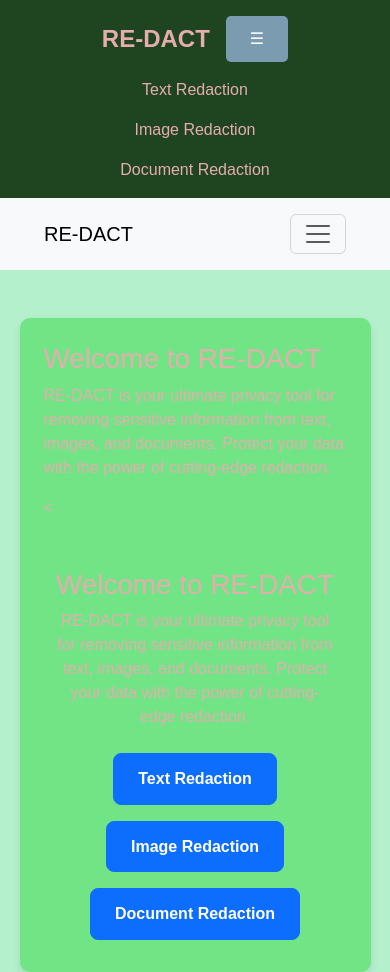
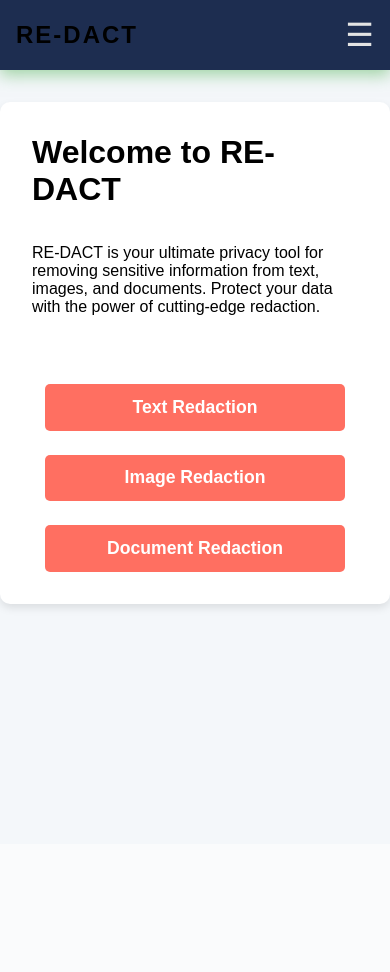
Before and after one commit to Vishwavichu67/RE-DACT, a Flask app: page / in a window 390 px wide. After the commit the page ends 611 px from the top, so only its background shows below. Run offline with Flask 2, Linux system fonts and the light colour scheme.

Commit message:
Updated base.html and navbar styles

```diff
--- a/static/css/style.css
+++ b/static/css/style.css
@@ -1,18 +1,20 @@
 /* Theme Colors */
 :root {
-  --light-bg: #b5f0cd;
-  --light-text: #e5adad;
-  --light-navbar: #1f4520;
-  --light-content-bg: #71e486;
+  --light-bg: #f4f7fa; /* Soft off-white for light theme */
+  --light-text: #000000; /* Dark text for readability */
+  --light-navbar: #1d2d50; /* Dark Royal Blue navbar */
+  --light-content-bg: #ffffff; /* White content background for clean look */
 
-  --dark-bg: #1a1a1a;
-  --dark-text: #f5f5f5;
-  --dark-navbar: #444444;
-  --dark-content-bg: #2c2c2c;
+  --dark-bg: #0f0f0f; /* Dark, near-black background */
+  --dark-text: #e3e3e3; /* Light text with greyish touch */
+  --dark-navbar: #2c2f38; /* Dark grey navbar with slightly muted tone */
+  --dark-content-bg: #353b48; /* Darker content background */
 
-  --primary-color: #7a9bb0;
-  --button-hover: #a9bbcf;
+  --primary-color: #ff6f61; /* Futuristic, bright coral */
+  --button-hover: #ff3b30; /* Hover effect with darker shade */
+  --highlight-color: #00bfae; /* Teal highlight color */
 }
+
 
 /* General Reset */
 * {
@@ -22,9 +24,10 @@
 }
 
 body {
-  font-family: Arial, sans-serif;
+  font-family: 'Orbitron', sans-serif; /* Futuristic font */
   transition: background-color 0.3s ease, color 0.3s ease;
   margin: 0;
+  background-color: var(--dark-bg);
 }
 
 /* Light Theme */
@@ -51,52 +54,91 @@ body.dark {
   top: 0;
   z-index: 1000;
   transition: background-color 0.3s ease, color 0.3s ease;
+  box-shadow: 0px 5px 15px rgba(0, 0, 0, 0.2); /* Adding a subtle shadow for a floating effect */
+  animation: navbarSlide 1s ease-out; /* Smooth navbar animation */
 }
 
 body.light .navbar {
   background-color: var(--light-navbar);
+  box-shadow: 0px 5px 15px rgba(76, 175, 80, 0.5); /* Subtle green shadow */
 }
 
-.navbar .brand a {
+@keyframes navbarSlide {
+  0% {
+    opacity: 0;
+    transform: translateY(-20px);
+  }
+  100% {
+    opacity: 1;
+    transform: translateY(0);
+  }
+}
+
+.navbar .navbar-container {
+  display: flex;
+  justify-content: space-between;
+  align-items: center;
+  width: 100%;
+  flex-wrap: nowrap;
+}
+
+.navbar .navbar-brand {
   font-size: 1.5rem;
   font-weight: bold;
   text-decoration: none;
   color: var(--dark-text);
   transition: color 0.3s ease;
+  letter-spacing: 2px;
 }
 
-body.light .navbar .brand a {
+body.light .navbar .navbar-brand {
   color: var(--light-text);
 }
 
 .nav-links {
   display: flex;
+  flex-direction: row;
   gap: 1rem;
+  align-items: center;
+  margin-left: 2rem;
+}
+
+.nav-links li {
+  list-style: none;
 }
 
 .nav-links a {
   text-decoration: none;
   color: var(--dark-text);
   font-size: 1rem;
-  transition: color 0.3s ease;
+  font-weight: 500;
+  padding: 0.5rem 1rem;
+  border-radius: 5px;
+  transition: transform 0.3s ease, color 0.3s ease;
 }
 
 body.light .nav-links a {
-  color: var(--light-text);
+  color: var(--dark-text);
 }
 
 .nav-links a:hover {
-  color: var(--primary-color);
+  color: var(--highlight-color);
+  transform: scale(1.1); /* Slight zoom effect */
+}
+
+body.light .nav-links a:hover {
+  color: var(--highlight-color);
 }
 
 /* Theme Button */
 .theme-button {
   background: none;
   border: none;
-  font-size: 1.5rem;
+  font-size: 1.3rem;
   cursor: pointer;
   color: var(--dark-text);
-  transition: transform 0.2s ease-in-out, color 0.3s ease;
+  transition: transform 0.2s ease-in-out, color 0.3s ease, box-shadow 0.3s ease;
+  margin-left: 1rem;
 }
 
 body.light .theme-button {
@@ -104,18 +146,110 @@ body.light .theme-button {
 }
 
 .theme-button:active {
-  transform: scale(1.2);
+  transform: scale(0.70);
+  box-shadow: 0 0 10px rgba(255, 255, 255, 0.5); /* Glow effect when clicked */
+}
+
+/* Hamburger Icon */
+.hamburger {
+  display: none;
+  background: none;
+  border: none;
+  font-size: 2rem;
+  color: var(--dark-text);
+  cursor: pointer;
+  padding: 0;
+  margin-left: 1rem;
+}
+
+@keyframes fadeIn {
+  0% {
+    opacity: 0;
+  }
+  100% {
+    opacity: 1;
+  }
+}
+
+/* Responsive Navbar */
+@media (max-width: 768px) {
+  .navbar {
+    flex-direction: column;
+    align-items: stretch;
+    padding: 1rem;
+    gap: 0.5rem;
+  }
+
+  .navbar .navbar-container {
+    display: flex;
+    justify-content: space-between;
+    align-items: center;
+    width: 100%;
+  }
+
+  .nav-links {
+    display: none;
+    flex-direction: column;
+    background: var(--dark-content-bg);
+    position: static;
+    width: 100%;
+    text-align: left;
+    padding: 0;
+    margin-top: 0.5rem;
+  }
+
+  .nav-links.active {
+    display: flex;
+    animation: fadeIn 0.5s ease;
+  }
+
+  .hamburger {
+    display: block;
+    margin-left: 0;
+  }
+  body.light .nav-links {
+    background: var(--light-content-bg); /* Light background for the menu in light mode */
+    box-shadow: 0 2px 4px rgba(0, 0, 0, 0.05); /* Optional: subtle shadow if you want */
+}
+
+body.light .nav-links a {
+    color: var(--light-text); /* Dark text for links in light mode menu */
+}
+
+body.light .nav-links li {
+    border-bottom: 1px solid rgba(0, 0, 0, 0.1); /* Darker separator line in light mode */
+}
+    /* Button Group in Mobile View */
+    .button-group {
+      flex-direction: column; /* Stack buttons vertically in mobile */
+      gap: 1rem; /* Adjust vertical spacing between buttons */
+      margin-top: 1.5rem; /* Slightly reduce top margin */
+      width: 100%; /* Make button group full width */
+      align-items: center; /* Center align buttons within the group */
+  }
+
+  .button-group .btn {
+      width: 100%; /* Make buttons full width of the button group */
+      max-width: 300px; /* Optionally set a max width for buttons */
+      padding: 0.9rem 2rem; /* Adjust vertical padding if needed */
+      font-size: 1.1rem; /* Keep font size consistent or adjust if needed */
+  }
 }
 
 /* Main Content */
 .main-content {
+  display: flex;
+  flex-direction: column;
+  justify-content: center;
+  align-items: center;
   padding: 2rem;
-  margin: 2rem auto 0 auto;
+  margin: 2rem auto;
   max-width: 800px;
   background-color: var(--dark-content-bg);
   border-radius: 10px;
   box-shadow: 0 4px 8px rgba(0, 0, 0, 0.1);
   transition: background-color 0.3s ease;
+  animation: fadeIn 1s ease-in-out;
 }
 
 body.light .main-content {
@@ -127,16 +261,17 @@ button {
   background-color: var(--primary-color);
   color: #ffffff;
   border: none;
-  padding: 0.7rem 1.5rem;
-  font-size: 1rem;
+  padding: 0.8rem 2rem;
+  font-size: 1.1rem;
   border-radius: 5px;
   cursor: pointer;
-  transition: background-color 0.3s ease, transform 0.2s ease-in-out;
+  transition: background-color 0.3s ease, transform 0.3s ease-in-out, box-shadow 0.3s ease;
 }
 
 button:hover {
   background-color: var(--button-hover);
   transform: scale(1.05);
+  box-shadow: 0 5px 20px rgba(0, 0, 0, 0.1); /* Add a futuristic shadow effect */
 }
 
 /* Inputs */
@@ -146,38 +281,30 @@ input[type="file"] {
   color: inherit;
 }
 
-/* Responsive */
-@media (max-width: 768px) {
-  .navbar {
-    flex-wrap: wrap;
-    justify-content: center;
-    gap: 1rem;
-  }
+/* Button Group */
+.button-group {
+  display: flex;
+  justify-content: center;
+  gap: 1.5rem;
+  margin-top: 2rem;
+}
 
-  .nav-links {
-    flex-direction: column;
-    align-items: center;
-    justify-content: space-between;
-    gap: 1rem;
-  }
-
-  .main-content {
-    padding: 1.5rem;
-    width: 90%;
-  }
-}
-/* Optional: Additional styling for buttons */
 .button-group .btn {
-  margin: 0.5rem; /* Add spacing between buttons */
-  font-size: 1rem;
-  font-weight: bold;
-  padding: 0.8rem 1.5rem; /* Larger padding for better UI */
-  border-radius: 8px; /* Rounded corners */
-  transition: transform 0.2s ease, background-color 0.3s ease;
+  background-color: var(--primary-color);
+  color: #ffffff;
+  border: none;
+  padding: 0.8rem 2rem;
+  font-size: 1.1rem;
+  font-weight: 600;
+  text-decoration: none;
+  border-radius: 5px;
+  text-align: center;
+  cursor: pointer;
+  transition: background-color 0.3s ease, transform 0.3s ease-in-out;
 }
 
 .button-group .btn:hover {
-  transform: scale(1.05); /* Subtle zoom effect on hover */
-  background-color: var(--button-hover); /* Use your custom hover color */
-  color: hsl(299, 44%, 72%); /* Ensure text is readable */
+  background-color: var(--button-hover);
+  transform: scale(1.05);
+  box-shadow: 0 5px 15px rgba(0, 0, 0, 0.2); /* Hover shadow for buttons */
 }
--- a/static/js/app.js
+++ b/static/js/app.js
@@ -32,3 +32,6 @@ function applyTheme(theme) {
 function updateThemeIcon(theme) {
     themeIcon.textContent = theme === "dark" ? "☀️" : "🌙";
 }
+document.querySelector('.hamburger').addEventListener('click', function () {
+    document.querySelector('.nav-links').classList.toggle('active');
+  });
--- a/templates/base.html
+++ b/templates/base.html
@@ -4,8 +4,6 @@
   <meta charset="UTF-8">
   <meta name="viewport" content="width=device-width, initial-scale=1.0">
   <title>RE-DACT</title>
-  <!-- Bootstrap CSS -->
-  <link rel="stylesheet" href="https://cdn.jsdelivr.net/npm/bootstrap@5.3.0/dist/css/bootstrap.min.css">
   <!-- Custom CSS -->
   <link rel="stylesheet" href="{{ url_for('static', filename='css/style.css') }}">
   <!-- JavaScript -->
@@ -14,42 +12,26 @@
 <body>
   <!-- Navbar -->
   <nav class="navbar">
-  <div class="brand">
-    <a href="#">RE-DACT</a>
-  </div>
-  <button class="hamburger" id="hamburger-menu">☰</button>
-  <div class="nav-links" id="mobile-menu">
-    <a href="#text-redaction">Text Redaction</a>
-    <a href="#image-redaction">Image Redaction</a>
-    <a href="#document-redaction">Document Redaction</a>
-  </div>
-</nav>
-  <nav class="navbar navbar-expand-lg navbar-light bg-light">
-    <div class="container-fluid">
+    <div class="navbar-container">
       <a class="navbar-brand" href="{{ url_for('home') }}">RE-DACT</a>
-      <button class="navbar-toggler" type="button" data-bs-toggle="collapse" data-bs-target="#navbarNav" aria-controls="navbarNav" aria-expanded="false" aria-label="Toggle navigation">
-        <span class="navbar-toggler-icon"></span>
+      <button class="hamburger" type="button" aria-label="Toggle navigation">
+        <span class="hamburger-icon">☰</span> <!-- Hamburger icon -->
       </button>
-      <div class="collapse navbar-collapse" id="navbarNav">
-        <ul class="navbar-nav me-auto mb-2 mb-lg-0">
+      <div class="nav-links">
           <li class="nav-item">
-            <a class="nav-link active" aria-current="page" href="{{ url_for('home') }}">Home</a>
+            <a class="nav-link {% if request.endpoint == 'text_redaction' %}active{% endif %}" href="{{ url_for('text_redaction') }}">Text Redaction</a>
           </li>
           <li class="nav-item">
-            <a class="nav-link" href="{{ url_for('text_redaction') }}">Text Redaction</a>
+            <a class="nav-link {% if request.endpoint == 'image_redaction' %}active{% endif %}" href="{{ url_for('image_redaction') }}">Image Redaction</a>
           </li>
           <li class="nav-item">
-            <a class="nav-link" href="{{ url_for('image_redaction') }}">Image Redaction</a>
+            <a class="nav-link {% if request.endpoint == 'document_redaction' %}active{% endif %}" href="{{ url_for('document_redaction') }}">Document Redaction</a>
           </li>
           <li class="nav-item">
-            <a class="nav-link" href="{{ url_for('document_redaction') }}">Document Redaction</a>
+            <a class="nav-link {% if request.endpoint == 'about' %}active{% endif %}" href="{{ url_for('about') }}">About</a>
           </li>
-          <li class="nav-item">
-            <a class="nav-link" href="{{ url_for('about') }}">About</a>
-          </li>
-        </ul>
         <!-- Theme Toggle Button -->
-        <button class="theme-button btn btn-outline-secondary">
+        <button class="theme-button">
           <span id="theme-icon">🌙</span>
         </button>
       </div>
@@ -57,18 +39,8 @@
   </nav>
 
   <!-- Main Content -->
-  <main class="main-content container mt-5">
+  <main class="main-content">
     {% block content %}
-    <div class="row">
-      <div class="col-md-6">
-        <h2>Original Content:</h2>
-        <p class="original-content">{{ original_content }}</p>
-      </div>
-      <div class="col-md-6">
-        <h2>Redacted Content:</h2>
-        <p class="redacted-content">{{ redacted_content }}</p>
-      </div>
-    </div>
     {% endblock %}
   </main>
 </body>
--- a/templates/document_redaction.html
+++ b/templates/document_redaction.html
@@ -2,8 +2,11 @@
 
 {% block content %}
 <h1>Document Redaction</h1>
+<br>
+<br>
 <p>Upload a document (PDF or Word) to analyze and redact sensitive information.</p>
-
+<br>
+<br>
 <form method="POST" action="/document_redaction" enctype="multipart/form-data">
   <input type="file" name="document" accept=".pdf,.doc,.docx" style="padding: 8px; border-radius: 4px; border: 1px solid #ccc;">
   <br><br>
--- a/templates/image_redaction.html
+++ b/templates/image_redaction.html
@@ -2,8 +2,11 @@
 
 {% block content %}
 <h1>Image Redaction</h1>
+<br>
+<br>
 <p>Upload an image to redact sensitive information.</p>
-
+<br>
+<br>
 <form method="POST" action="/image_redaction" enctype="multipart/form-data">
   <input type="file" name="image" accept="image/*" style="padding: 8px; border-radius: 4px; border: 1px solid #ccc;">
   <br><br>
--- a/templates/index.html
+++ b/templates/index.html
@@ -1,18 +1,17 @@
 {% extends "base.html" %}
 
 {% block content %}
-<h1>Welcome to RE-DACT</h1>
-<p>
-  RE-DACT is your ultimate privacy tool for removing sensitive information from text, images, and documents. Protect your data with the power of cutting-edge redaction.
-</p>
-<<div class="container text-center mt-5">
+<div class="container text-center mt-5">
   <h1>Welcome to RE-DACT</h1>
+  <br>
+  <br>
   <p>RE-DACT is your ultimate privacy tool for removing sensitive information from text, images, and documents. Protect your data with the power of cutting-edge redaction.</p>
+  <br>
+  <br>
   <div class="button-group">
     <a href="{{ url_for('text_redaction') }}" class="btn btn-primary">Text Redaction</a>
     <a href="{{ url_for('image_redaction') }}" class="btn btn-primary">Image Redaction</a>
     <a href="{{ url_for('document_redaction') }}" class="btn btn-primary">Document Redaction</a>
   </div>
 </div>
-
 {% endblock %}
--- a/templates/text_redaction.html
+++ b/templates/text_redaction.html
@@ -3,8 +3,11 @@
 {% block content %}
 <div class="container">
     <h1>Text Redaction</h1>
+    <br>
+    <br>
     <p>Enter your text below and select a redaction level to redact sensitive information.</p>
-
+<br>
+<br>
     <form method="POST">
         <label for="text_content">Enter Text:</label>
         <textarea id="text_content" name="text_content" placeholder="Type or paste your text here..." rows="6" style="width: 100%; padding: 10px; border-radius: 4px; border: 1px solid #ccc;" required></textarea>
```
